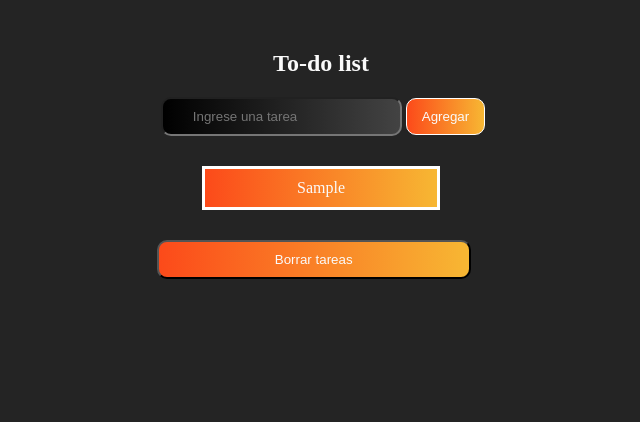
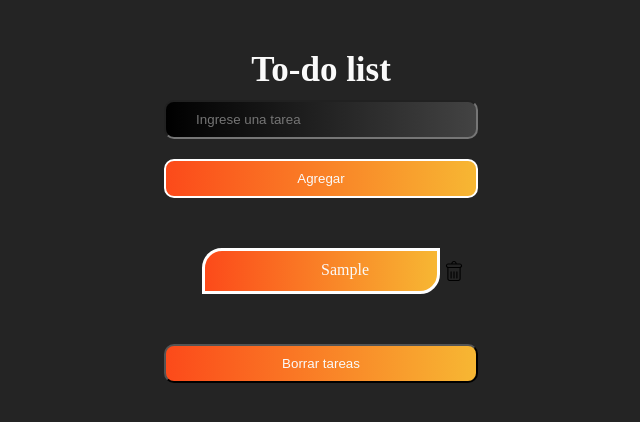
Before and after one commit to nracciatti/to-do-list, a plain HTML site: page index.html in a window 1280 px wide. Both pictures are taken after typing "Sample" into the empty fields and a click on the button "Agregar". Shown: the whole page, without its empty margins (319-959 px from the left). Drawn offline with Linux system fonts and the light colour scheme.

Commit message:
cambios en la hoja de estilos

```diff
--- a/index.html
+++ b/index.html
@@ -16,12 +16,11 @@
       </h1>
       <form class="add-form">
         <div class="inputContainer">
-          <img src="" alt="" />
 
           <input
-            type="text"
-            class="input-text"
-            placeholder="Ingrese una tarea"
+          type="text"
+          class="input-text"
+          placeholder="Ingrese una tarea"
           />
 
         <button class="add-btn">Agregar</button>
--- a/main.js
+++ b/main.js
@@ -5,7 +5,7 @@ const deleteAllBtn = document.querySelector(".delete-all");
 
 let tasks = JSON.parse(localStorage.getItem("tareas")) || [] // || = o [] = array vacio;
 
-let id= 0;
+let Id= 0;
 
 const hideDeleteAllBtn = (tasksList) => {
     if(!tasks.length) {
@@ -23,7 +23,7 @@ const saveToLocalStorage = (tasksList) => {
 }
 
 const renderList = (list) => {
-    tasksList.innerHTML = list.map((task) => "<li>" + task.name + "</li>").join("");
+    tasksList.innerHTML = list.map((task) => `<li> ${task.name} <img src= "./img/delete-button.svg" alt= "Boton para borrar tarea" class= "delete-btn" data-id= ${task.taskId} </li>`).join("");
 }
 
 // E =  EVENTO
--- a/styles.css
+++ b/styles.css
@@ -21,11 +21,21 @@ body {
   display: flex;
   justify-content: center;
   align-items: center;
-  margin-bottom: 20px;
+  margin-bottom: 10px;
+  font-size: 35px;
 }
 
 .add-form {
   display: flex;
+  gap: 20px;
+}
+
+.search-img {
+}
+
+.inputContainer {
+  display: flex;
+  flex-direction: column;
   gap: 20px;
 }
 
@@ -50,7 +60,7 @@ body {
   cursor: pointer;
   padding: 10px 15px;
   color: #fafafa;
-  border: 1px solid white;
+  border: 2px solid white;
   border-radius: 10px;
   background: #fc4a1a; /* fallback for old browsers */
   background: -webkit-linear-gradient(
@@ -91,8 +101,9 @@ body {
   padding: 10px 116px;
   margin: 10px;
   border: 3px solid white;
+  border-radius: 20px 0px 20px 0px;
   display: flex;
-  justify-content: center;
+  justify-content: space-between;
   width: 180px;
 }
 
@@ -118,3 +129,9 @@ body {
 .hidden {
   visibility: hidden;
 }
+
+.delete-btn {
+  width: 20px;
+  margin-left: 75px;
+  cursor: pointer;
+}
```
Also changed, not shown: img/1024px-Search_Icon.svg.png (added), img/delete-button.svg (added).
